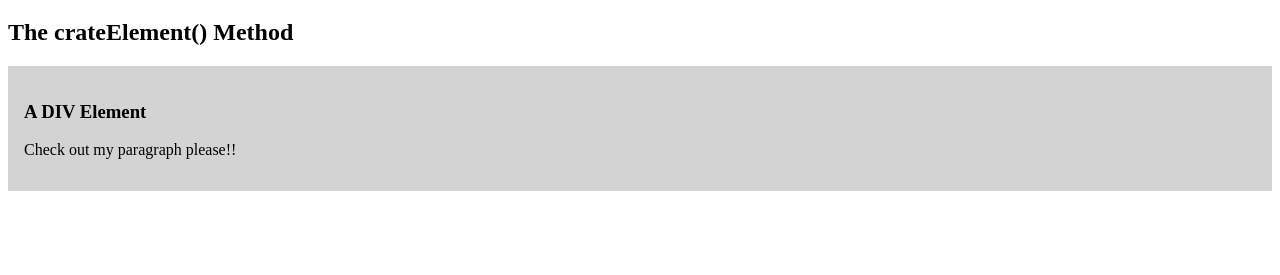
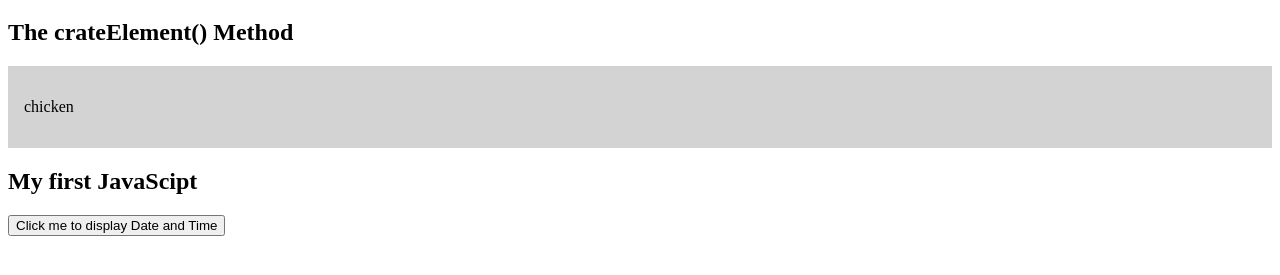
Before and after one commit to llcain/dom-element, a website: page index.html in a window 1280 px wide. Shown: the part 61-336 px from the top of the page. Drawn offline with Linux system fonts and the light colour scheme.

Commit message:
Added button

```diff
--- a/index.html
+++ b/index.html
@@ -12,13 +12,15 @@
     <h2>The crateElement() Method</h2>
 
     <div id="myDIV" class="style">
-        <h3>A DIV Element</h3>
+
     </div>
+    <p id="demo"></p>
 
-    <div class="div1">
-        <p id="p1"></p>
-        <p id="p2"></p>
-    </div>
+    <h2>My first JavaScipt</h2>
+
+    <button>Click me to display Date and Time</button>
+
+
 
 
 
--- a/script.js
+++ b/script.js
@@ -2,7 +2,7 @@
 
 const para = document.createElement('p');
 
-para.innerHTML = 'Check out my paragraph please!!';
+para.innerHTML = "chicken";
 
 // Append to body:
 
```
